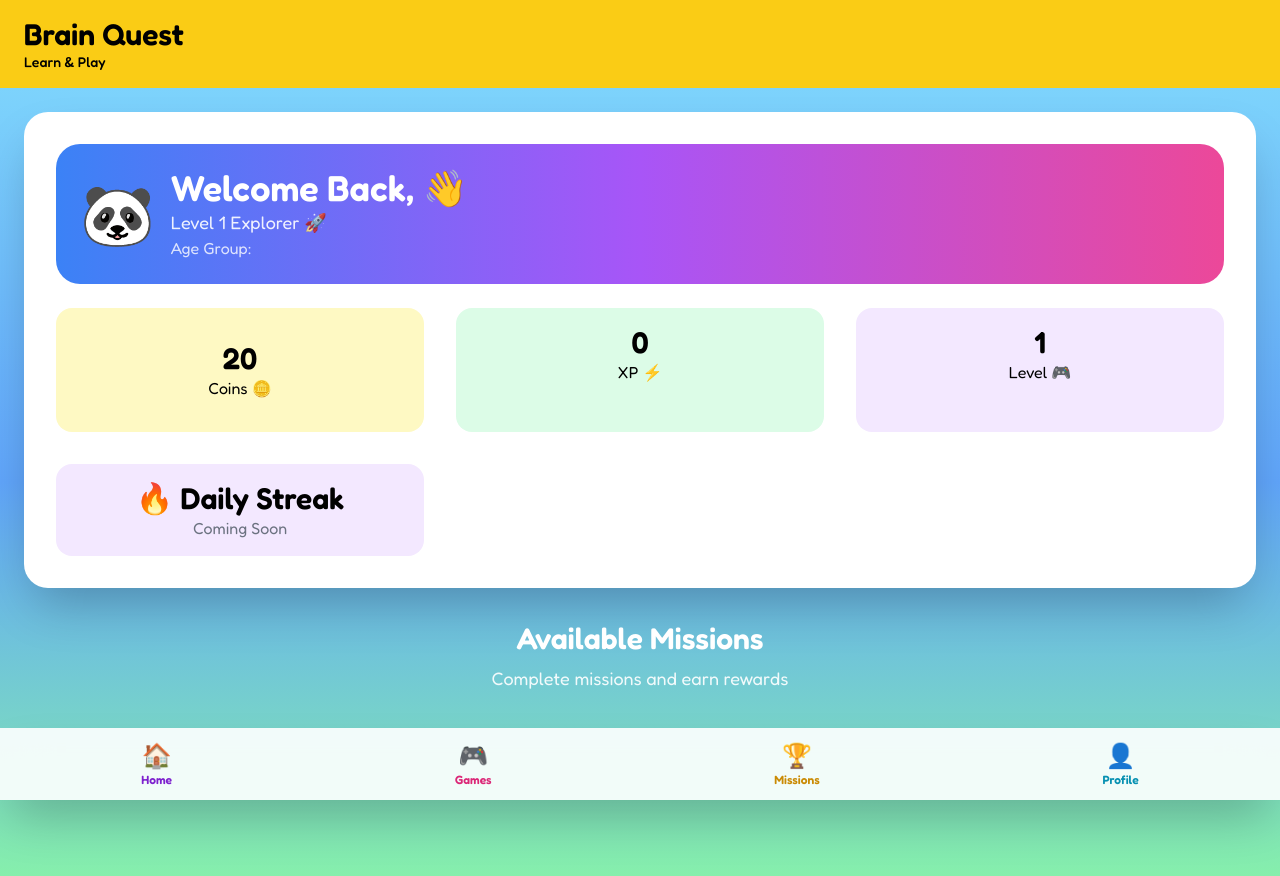
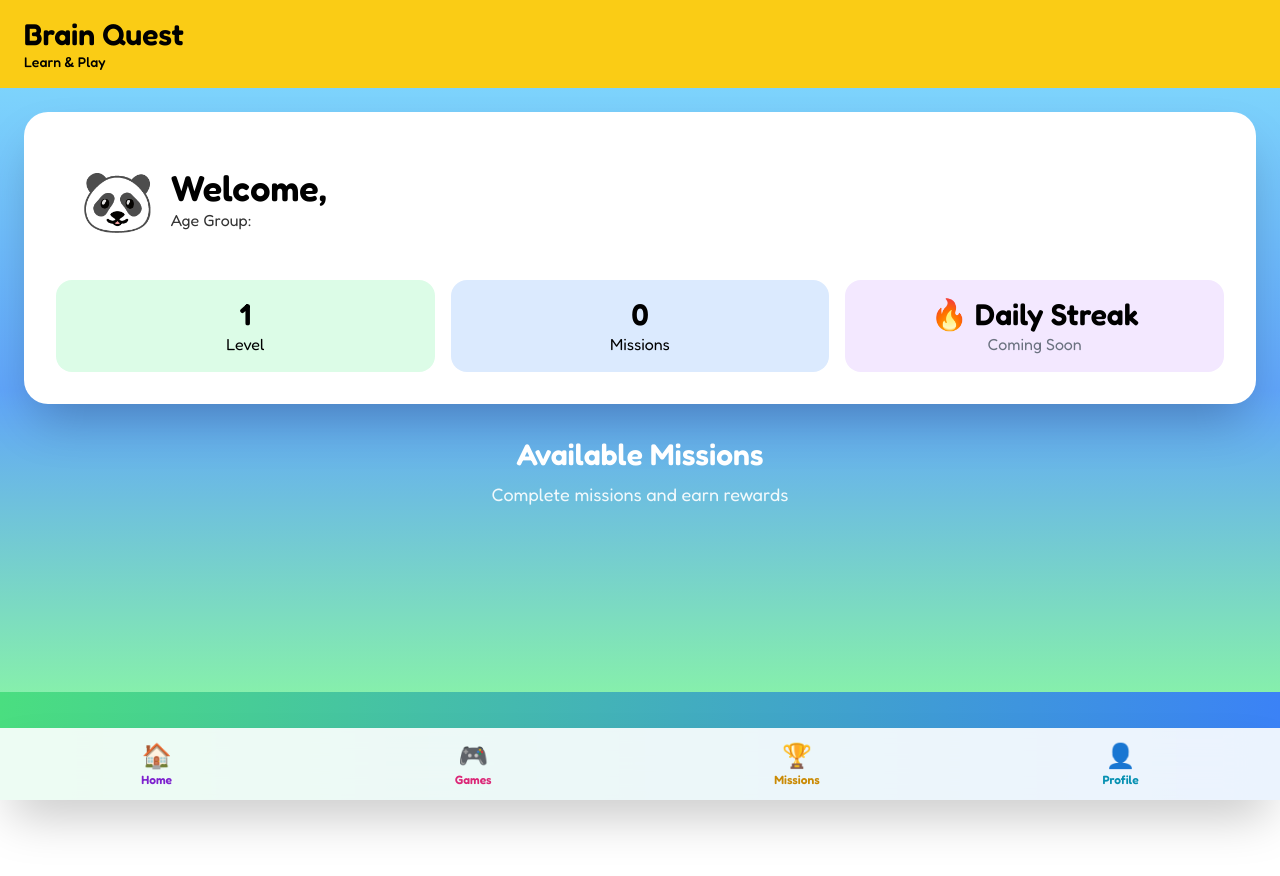
Before and after one commit to Yash-Roy05/Brain-Quest, a React (Create React App) app: page /dashboard in a window 1280 px wide. After the commit the page ends 800 px from the top, so only its background shows below. Built offline with nearby package versions, Linux system fonts and the light colour scheme.

Commit message:
Improve dashboard

```diff
--- a/src/pages/Dashboard.tsx
+++ b/src/pages/Dashboard.tsx
@@ -41,18 +41,14 @@ export default function Dashboard() {
         {/* 👤 User Info */}
         <div className="bg-white rounded-3xl shadow-2xl p-4 md:p-8 w-full max-w-7xl px-4 md:px-8 mx-auto mb-8">
           {/* Avatar + Welcome */}
-          <div className="bg-gradient-to-r from-blue-500 via-purple-500 to-pink-500 rounded-3xl p-6 text-white mb-6">
+          <div className=" rounded-3xl p-6 text-black mb-6">
             <div className="flex items-center gap-4">
               <div className="text-6xl">{user.avatar}</div>
 
               <div>
                 <h1 className="text-3xl md:text-4xl font-black">
-                  Welcome Back, {user.name} 👋
+                  Welcome, {user.name}
                 </h1>
-
-                <p className="text-lg opacity-90">
-                  Level {user.level} Explorer 🚀
-                </p>
 
                 <p className="opacity-80">Age Group: {user.age}</p>
               </div>
@@ -60,26 +56,21 @@ export default function Dashboard() {
           </div>
 
           {/* Stats */}
-          <div className="grid grid-cols-1 md:grid-cols-1 sm:grid-cols-2 lg:grid-cols-3 gap-4 md:gap-8 mt-6">
-            {/* Coins */}
-            <div className="bg-yellow-100 p-4 md:p-8 rounded-2xl text-center">
-              <h2 className="text-2xl md:text-3xl font-bold">{user.coins}</h2>
+          <div className="grid grid-cols-1 sm:grid-cols-3 gap-4 mt-6">
+            {/* Level */}
+            <div className="bg-green-100 p-4 rounded-2xl text-center">
+              <h2 className="text-2xl md:text-3xl font-bold">{user.level}</h2>
 
-              <p>Coins 🪙</p>
+              <p>Level</p>
             </div>
 
-            {/* XP */}
-            <div className="bg-green-100 p-4 rounded-2xl text-center">
-              <h2 className="text-2xl md:text-3xl font-bold">{user.xp}</h2>
+            {/* Missions Completed */}
+            <div className="bg-blue-100 p-4 rounded-2xl text-center">
+              <h2 className="text-2xl md:text-3xl font-bold">
+                {user.completedMissions.length}
+              </h2>
 
-              <p>XP ⚡</p>
-            </div>
-
-            {/* Level */}
-            <div className="bg-purple-100 p-4 rounded-2xl text-center">
-              <h2 className="text-2xl md:text-3xl font-bold">{user.level}</h2>
-
-              <p>Level 🎮</p>
+              <p>Missions</p>
             </div>
 
             {/* Daily Streak */}
@@ -126,18 +117,6 @@ export default function Dashboard() {
                 <h3 className="text-xl md:text-2xl font-bold text-gray-800 mb-3">
                   {mission.title}
                 </h3>
-
-                {/* Quiz */}
-                {mission.type === "quiz" && mission.questions && (
-                  <p className="text-gray-600 mb-2">
-                    {mission.questions.length} Questions 🧠
-                  </p>
-                )}
-
-                {/* Activity */}
-                {mission.type === "activity" && (
-                  <p className="text-gray-600 mb-2">Real-world challenge 🌍</p>
-                )}
 
                 <p className="font-semibold text-lg mb-4">
                   Reward: {mission.reward} 🪙
```
